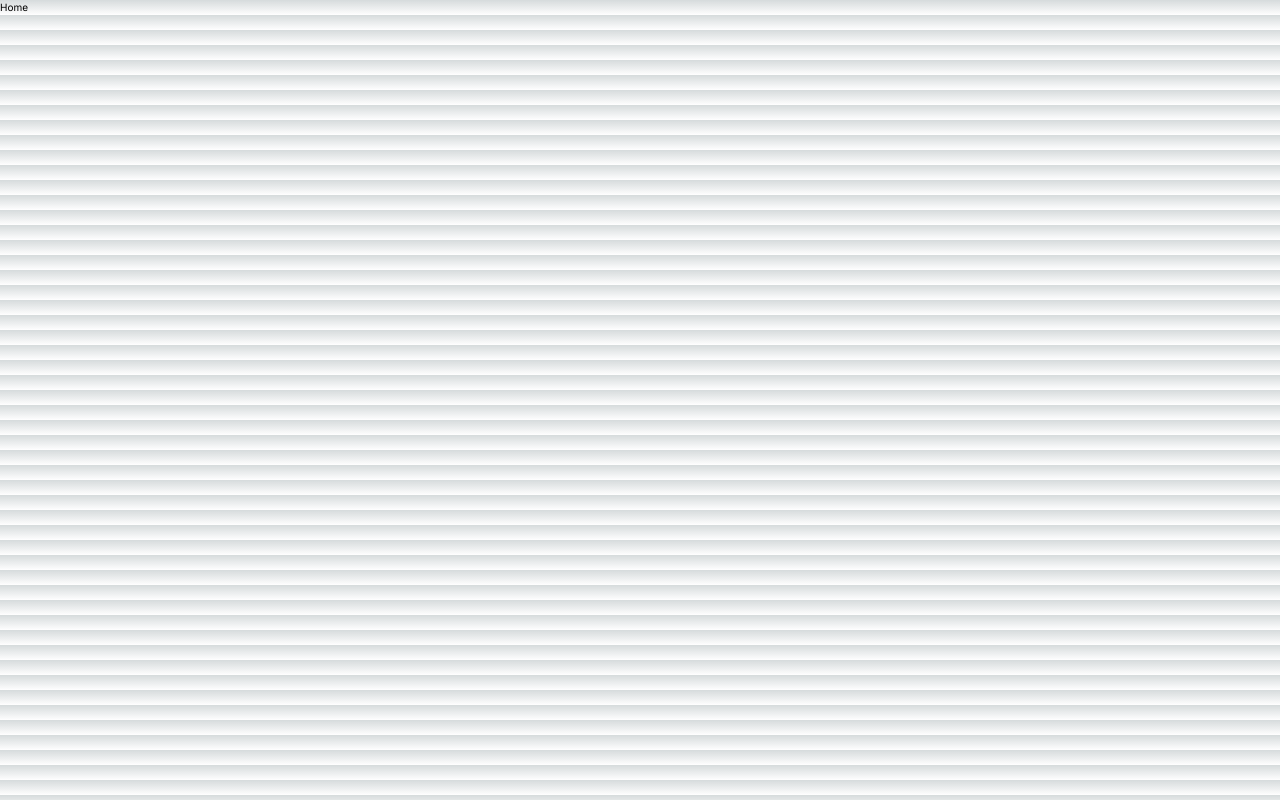
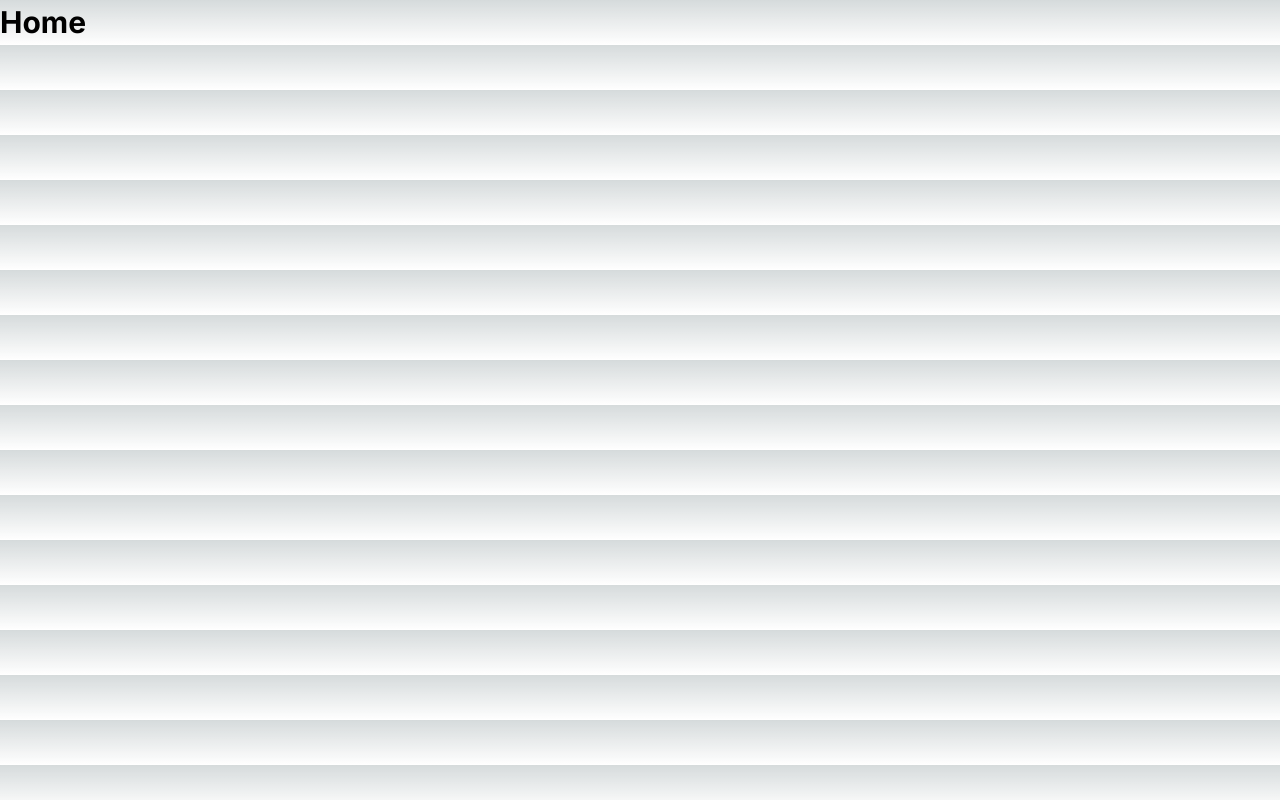
Before and after one commit to romulorosadev/2024-next-maratona-cod3r, a Next.js app: page / in a window 1280 px wide. Built offline with nearby package versions, Linux system fonts and the light colour scheme.

Commit message:
global.css include h1

```diff
--- a/src/app/globals.css
+++ b/src/app/globals.css
@@ -31,3 +31,8 @@ body {
     text-wrap: balance;
   }
 }
+
+h1{
+  font-size: 3rem;
+  font-weight: bold;
+}
```
